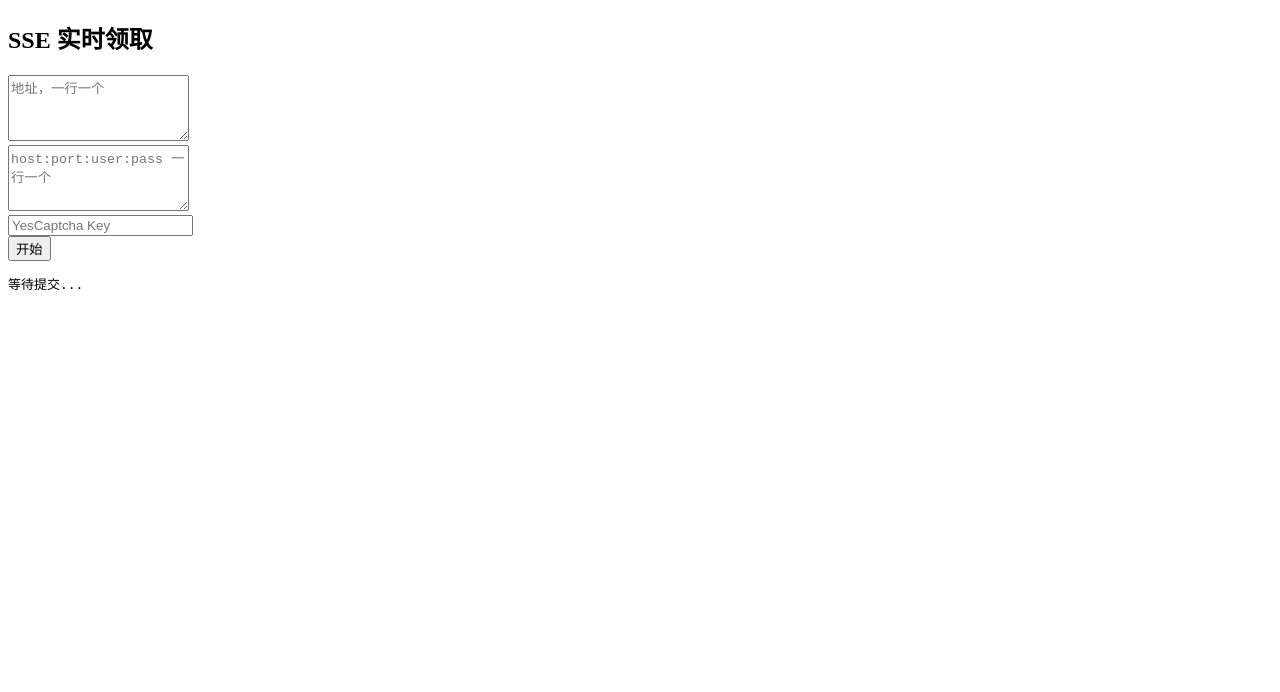
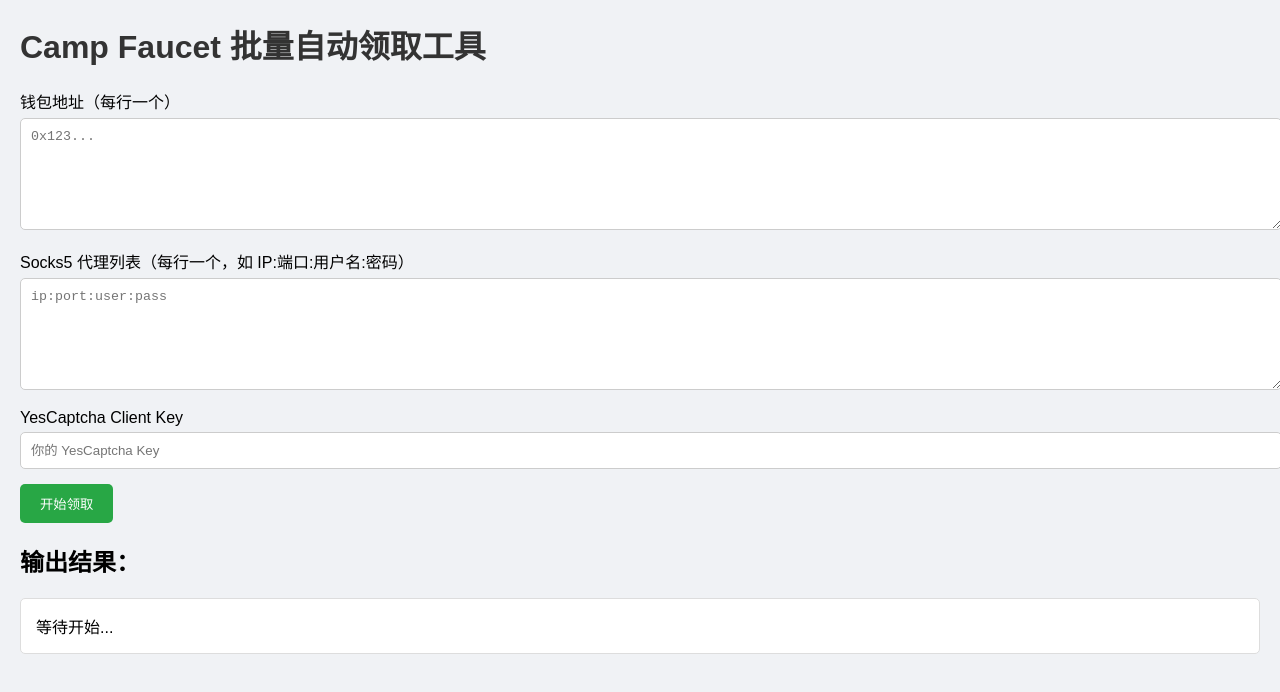
Before and after one commit to fishman6666/faucet-automation, a plain HTML site: page templates/index.html in a window 1280 px wide. Drawn offline with Linux system fonts and the light colour scheme.

Commit message:
index.html

```diff
--- a/templates/index.html
+++ b/templates/index.html
@@ -1,21 +1,96 @@
 <!DOCTYPE html>
-<html lang="zh"><head><meta charset="UTF-8"><title>Faucet</title></head><body>
-<h2>SSE 实时领取</h2>
-<form id="f">
-  <textarea name="addresses" placeholder="地址，一行一个" rows="4"></textarea><br>
-  <textarea name="proxies" placeholder="host:port:user:pass 一行一个" rows="4"></textarea><br>
-  <input name="client_key" placeholder="YesCaptcha Key"><br>
-  <button>开始</button>
-</form>
-<pre id="log">等待提交...</pre>
-<script>
-const f = document.getElementById('f'), log = document.getElementById('log');
-f.addEventListener('submit', e => {
-  e.preventDefault(); log.textContent = "链接中...\n";
-  const qs = new URLSearchParams(new FormData(f)).toString();
-  const es = new EventSource('/run?' + qs);
-  es.onmessage = ev => { log.textContent += ev.data + "\n"; };
-  es.onerror = _=>{ log.textContent += "\n❌ 中断\n"; es.close(); };
-});
-</script>
-</body></html>
+<html lang="zh">
+<head>
+  <meta charset="UTF-8">
+  <title>Camp Network 自动领水</title>
+  <style>
+    body {
+      font-family: Arial, sans-serif;
+      margin: 20px;
+      background-color: #f0f2f5;
+    }
+    h1 {
+      color: #333;
+    }
+    textarea, input {
+      width: 100%;
+      padding: 10px;
+      margin-top: 5px;
+      margin-bottom: 15px;
+      border-radius: 5px;
+      border: 1px solid #ccc;
+    }
+    button {
+      padding: 10px 20px;
+      background-color: #28a745;
+      color: white;
+      border: none;
+      border-radius: 5px;
+      cursor: pointer;
+    }
+    button:hover {
+      background-color: #218838;
+    }
+    #output {
+      white-space: pre-wrap;
+      background: #fff;
+      padding: 15px;
+      border: 1px solid #ddd;
+      border-radius: 5px;
+      max-height: 500px;
+      overflow-y: auto;
+    }
+  </style>
+</head>
+<body>
+  <h1>Camp Faucet 批量自动领取工具</h1>
+
+  <label>钱包地址（每行一个）</label>
+  <textarea id="addresses" rows="6" placeholder="0x123..."></textarea>
+
+  <label>Socks5 代理列表（每行一个，如 IP:端口:用户名:密码）</label>
+  <textarea id="proxies" rows="6" placeholder="ip:port:user:pass"></textarea>
+
+  <label>YesCaptcha Client Key</label>
+  <input id="client_key" type="text" placeholder="你的 YesCaptcha Key">
+
+  <button onclick="start()">开始领取</button>
+
+  <h2>输出结果：</h2>
+  <div id="output">等待开始...</div>
+
+  <script>
+    function start() {
+      const addresses = document.getElementById("addresses").value.trim();
+      const proxies = document.getElementById("proxies").value.trim();
+      const clientKey = document.getElementById("client_key").value.trim();
+
+      if (!addresses || !proxies || !clientKey) {
+        alert("请填写所有字段！");
+        return;
+      }
+
+      const params = new URLSearchParams({
+        addresses: addresses,
+        proxies: proxies,
+        client_key: clientKey
+      });
+
+      const output = document.getElementById("output");
+      output.textContent = "⏳ 正在领取中...\n";
+
+      const evtSource = new EventSource("/run?" + params.toString());
+
+      evtSource.onmessage = function (event) {
+        output.textContent += event.data + "\n";
+        output.scrollTop = output.scrollHeight;
+      };
+
+      evtSource.onerror = function () {
+        output.textContent += "\n❌ 流连接中断或出错。\n";
+        evtSource.close();
+      };
+    }
+  </script>
+</body>
+</html>
```
